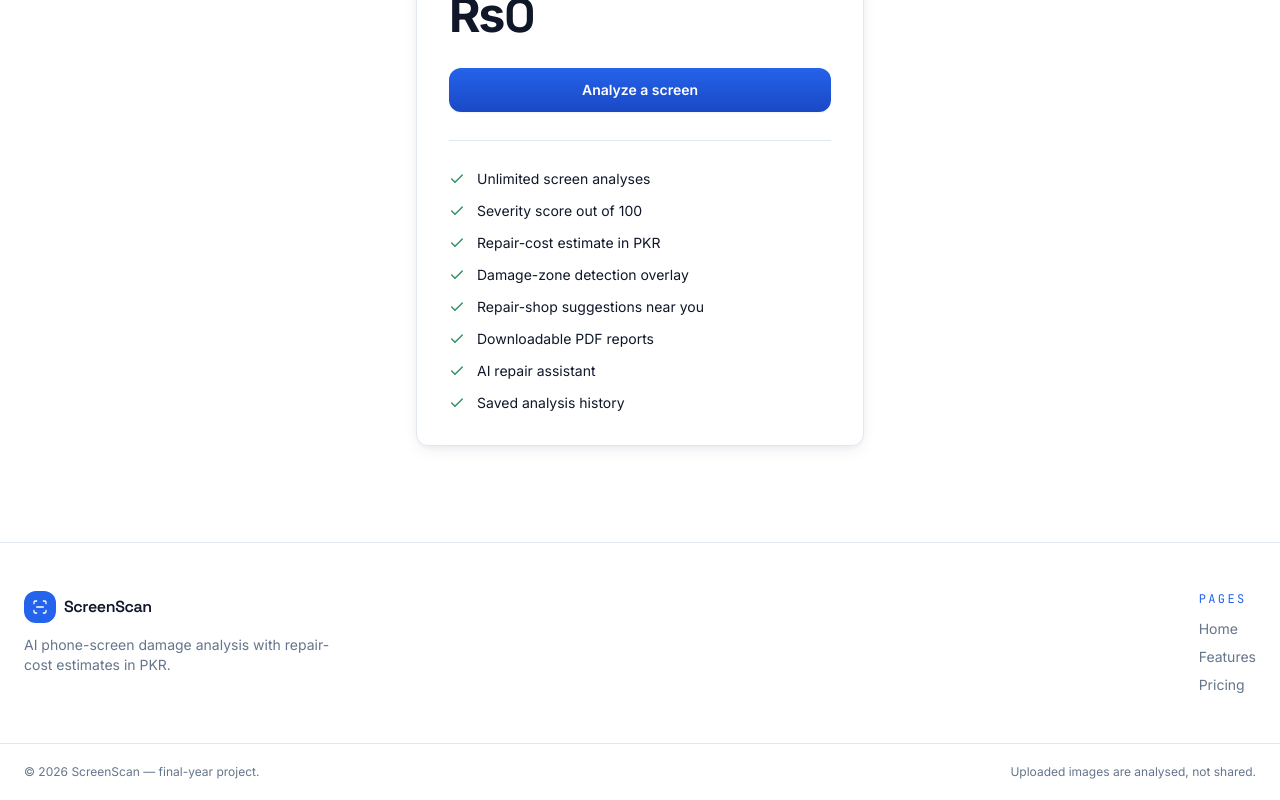
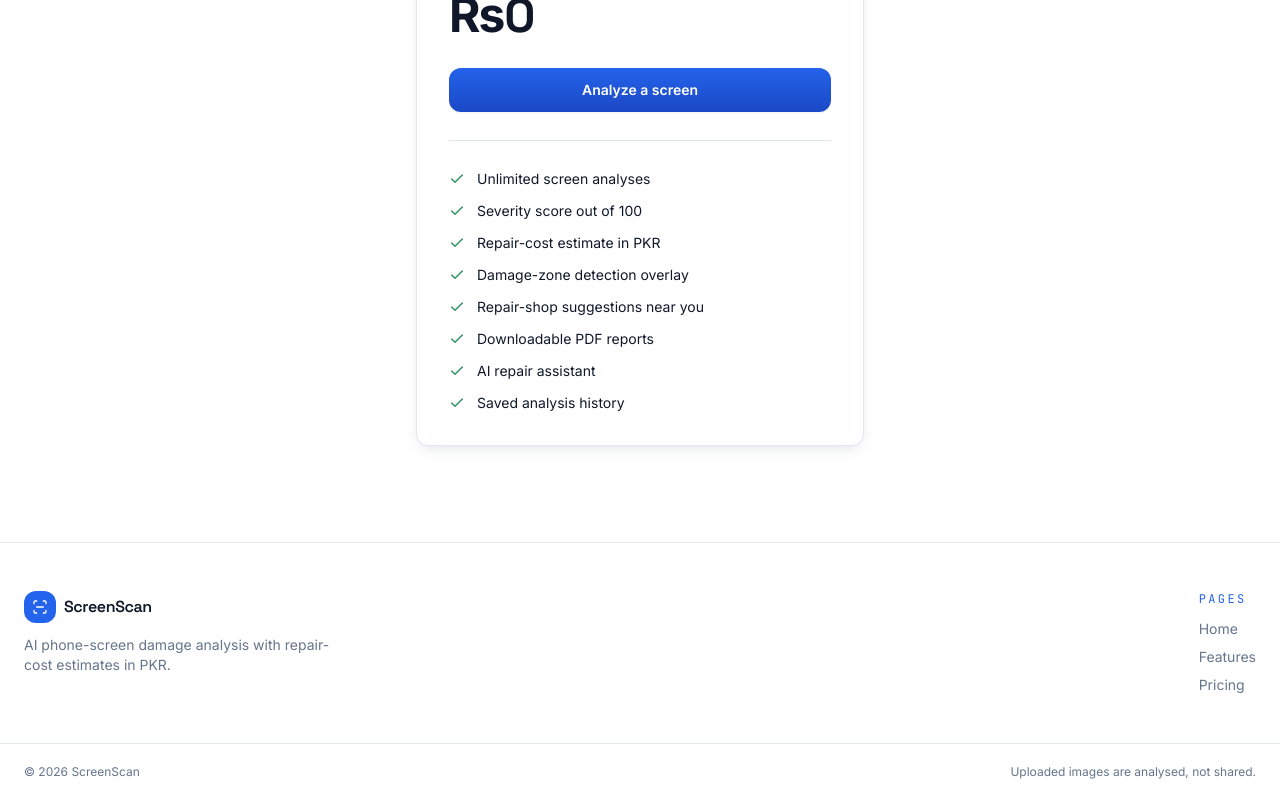
Before and after one commit to muzamilwork122-collab/FinalYearProject, a React (Vite) app in the folder frontend/: page /pricing in a window 1280 px wide. Shown: the part 486-1286 px from the top of the page. Built offline with nearby package versions, Linux system fonts and the light colour scheme; no server answers; the HTML template or start-up script is replaced by a standard one.

Commit message:
Update Footer.tsx

```diff
--- a/frontend/src/components/Footer.tsx
+++ b/frontend/src/components/Footer.tsx
@@ -39,7 +39,7 @@ export default function Footer() {
 
       <div className="border-t border-border">
         <div className="container mx-auto flex flex-col gap-2 px-6 py-5 text-xs text-muted-foreground sm:flex-row sm:items-center sm:justify-between">
-          <span>© {year} ScreenScan — final-year project.</span>
+          <span>© {year} ScreenScan</span>
           <span>Uploaded images are analysed, not shared.</span>
         </div>
       </div>
```
